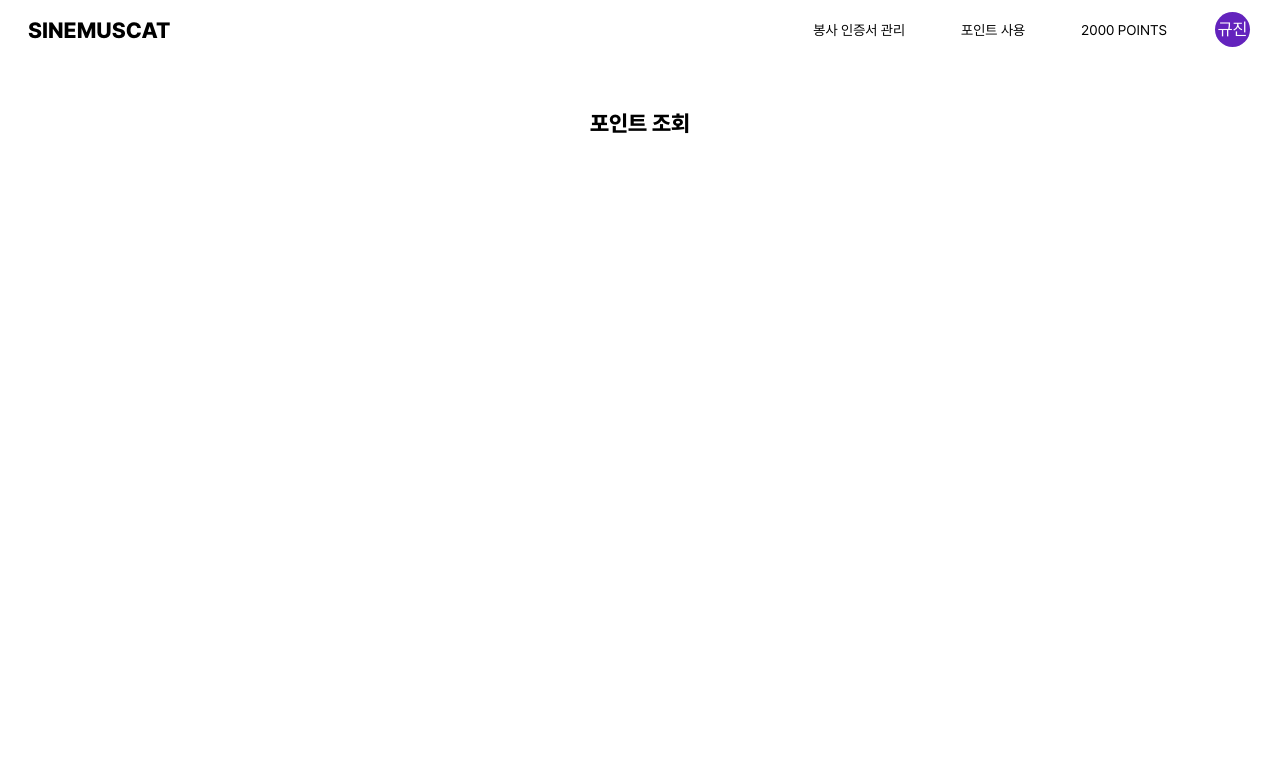
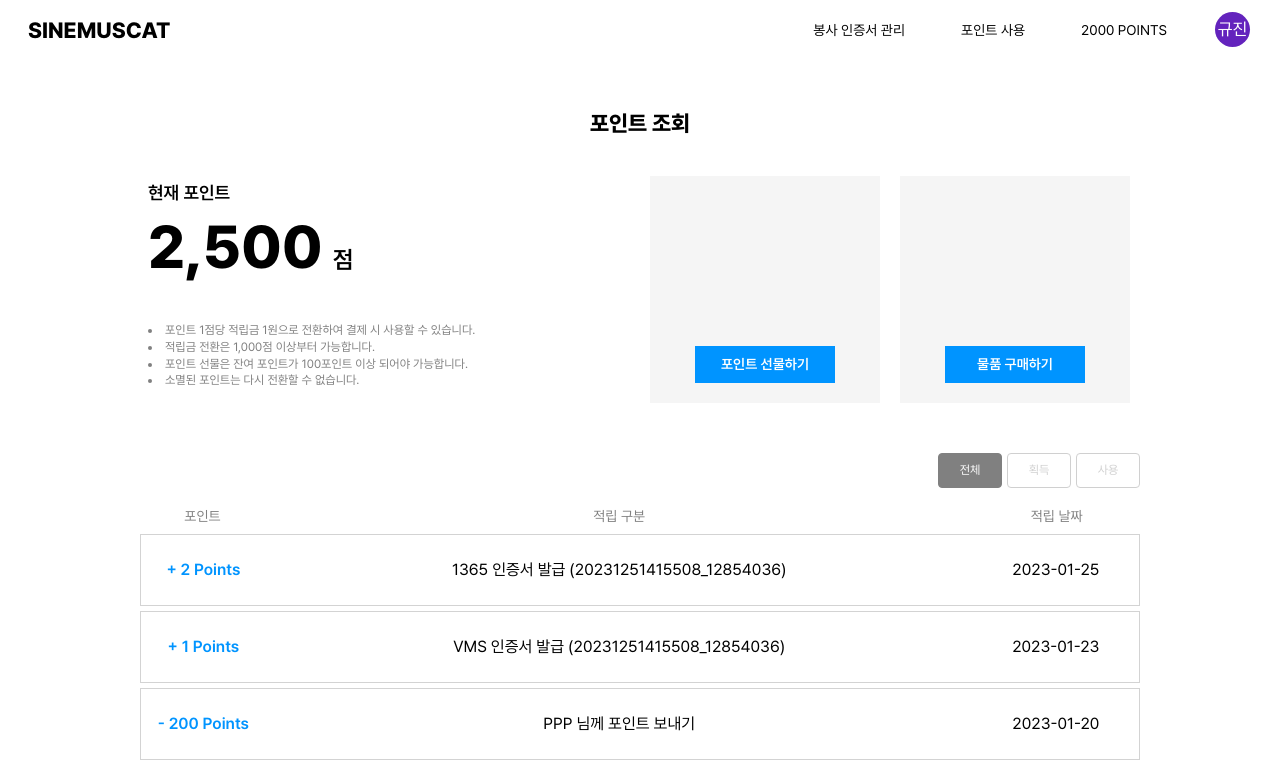
Before and after one commit to Sinemuscat/SineMuscat, a React (Create React App) app in the folder frontend/: page /managepoints in a window 1280 px wide. Shown: the top 764 px of the page. Built offline with nearby package versions, Linux system fonts and the light colour scheme.

Commit message:
포인트 조회 페이지, 포인트 선물 모달 추가

```diff
--- /dev/null
+++ b/frontend/src/components/PresentPointModal.js
@@ -0,0 +1,114 @@
+import React, {useState} from 'react';
+import { styled } from '@mui/material/styles';
+import { Box, Button, Modal, Stack, Avatar, TextField, InputAdornment } from '@mui/material'
+import Close from "@mui/icons-material/CloseRounded";
+
+function PresendPointModal() {
+    const [open, setOpen] = useState(false);
+
+    const handleOpen = () => setOpen(true);
+    const handleClose = () => setOpen(false);
+
+    return (
+        <>
+            <CustomButton variant="contained" onClick={handleOpen}>포인트 선물하기</CustomButton>
+            <Modal open={open} onClose={handleClose}>
+                <Body alignItems='center' spacing={2}>
+                    <CloseButton onClick={handleClose} title="닫기" />
+                    <Title>포인트 선물</Title>
+                    <Stack alignItems='center'>
+                        <Stack spacing={2}>
+                            <SubTitle>받는 사람</SubTitle>
+                            <Avatar />
+                            <TextField
+                                size="small"
+                                sx={{width: 250}}
+                                inputProps={{style: {fontSize: 14, fontFamily: 'PretendardL'}}}
+                                placeholder="받는 사람 아이디를 입력해주세요."
+                            />
+                        </Stack>
+                        <Stack spacing={2} mt={5}>
+                            <SubTitle>선물할 포인트</SubTitle>
+                            <TextField
+                                size="small"
+                                sx={{width: 250}}
+                                inputProps={{style: {fontSize: 14, fontFamily: 'PretendardL'}}}
+                                InputProps={{
+                                    endAdornment: <InputAdornment position="end">Points</InputAdornment>,
+                                }}
+                                placeholder="100포인트 이상 입력해주세요."
+                                helperText="선물 가능 포인트 : 2,000 Points"
+                            />
+                        </Stack>
+                        <PresentButton>선물하기</PresentButton>
+                    </Stack>
+                </Body>
+            </Modal>
+        </>
+    );
+}
+
+const Title = styled(Box)(() => ({
+    paddingTop: '10px',
+    paddingBottom: '20px',
+    fontFamily: 'PretendardB',
+    fontSize: 18,
+}));
+
+const Body = styled(Stack)(() => ({
+    position: 'absolute',
+    top: '50%',
+    left: '50%',
+    transform: 'translate(-50%, -50%)',
+    width: '380px',
+    overflowX: 'hidden',
+    overflowY: 'auto',
+    backgroundColor: 'white',
+    borderRadius: '10px',
+    boxShadow: '0 10px 50px rgb(70, 70, 70)',
+    padding: '20px 30px 40px 30px',
+}));
+
+const CloseButton = styled(Close)(() => ({
+    position: 'absolute',
+    right: 20,
+    cursor: 'pointer',
+    color: 'grey',
+    fontSize: 26,
+    '&:hover': {
+        color: 'lightgrey'
+    },
+}));
+
+const SubTitle = styled(Box)(() => ({
+    fontFamily: 'PretendardM',
+    fontSize: '16px'
+}));
+
+const CustomButton = styled(Button)(() => ({
+    width: 140,
+    fontFamily: 'PretendardM',
+    fontSize: 14,
+    boxShadow: 'none',
+    backgroundColor: '#0094FF',
+    borderRadius: 0,
+    '&:hover': {
+        backgroundColor: '#0094FF',
+    },
+}));
+
+const PresentButton = styled(Button)(() => ({
+    width: 250,
+    padding: 10,
+    marginTop: 80,
+    fontFamily: 'PretendardM',
+    fontSize: 16,
+    boxShadow: 'none',
+    color: 'white',
+    backgroundColor: '#0094FF',
+    '&:hover': {
+        backgroundColor: '#34ABFF',
+    },
+}));
+
+export default PresendPointModal;
--- a/frontend/src/pages/ManagePointsPage.js
+++ b/frontend/src/pages/ManagePointsPage.js
@@ -3,6 +3,7 @@ import { useNavigate } from 'react-router-dom';
 import { styled } from '@mui/material/styles';
 import { Box, Grid, Stack, Button } from '@mui/material';
 import Header from '../components/Header';
+import PresendPointModal from '../components/PresentPointModal';
 
 function ManagePointsPage() {
     return (
@@ -10,6 +11,77 @@ function ManagePointsPage() {
             <Header />
             <Title>포인트 조회</Title>
             <Body>
+                <Grid container>
+                    <Grid xs={6} item pt={2} pl={1}>
+                        <Box sx={{fontFamily: 'PretendardM', fontSize: '18px'}}>현재 포인트</Box>
+                        <Stack direction="row" alignItems="end" my={1}>
+                            <Box sx={{fontFamily: 'PretendardB', fontSize: '60px'}}>2,500</Box>
+                            <Box sx={{fontFamily: 'PretendardM',fontSize: '24px', padding: '0 0 8px 10px'}}>점</Box>
+                        </Stack>
+                        <Box sx={{fontSize: '12px', color: 'grey', paddingTop: 4, lineHeight: 1.4}}>
+                            <li>포인트 1점당 적립금 1원으로 전환하여 결제 시 사용할 수 있습니다.</li>
+                            <li>적립금 전환은 1,000점 이상부터 가능합니다.</li>
+                            <li>포인트 선물은 잔여 포인트가 100포인트 이상 되어야 가능합니다.</li>
+                            <li>소멸된 포인트는 다시 전환할 수 없습니다.</li>
+                        </Box>
+                    </Grid>
+                    <Grid xs={3} item>
+                        <Banner>
+                            <Box sx={{height: 150}}></Box>
+                            <PresendPointModal />
+                        </Banner>
+                    </Grid>
+                    <Grid xs={3} item>
+                        <Banner>
+                            <Box sx={{height: 150}}></Box>
+                            <CustomButton variant="contained">물품 구매하기</CustomButton>
+                        </Banner>
+                    </Grid>
+                </Grid>
+                <ListStack>
+                    <OptionStack direction="row" alignItems='center'>
+                        <Option>전체</Option>
+                        <Option2>획득</Option2>
+                        <Option2>사용</Option2>
+                    </OptionStack>
+                    <Grid container sx={{textAlign: 'center', color: 'grey'}}>
+                        <ListHeader item xs={1.5}>포인트</ListHeader>
+                        <ListHeader item xs={8.5}>적립 구분</ListHeader>
+                        <ListHeader item xs={2}>적립 날짜</ListHeader>
+                    </Grid>
+                    <ListItem container>
+                        <ListSubItem item xs={1.5} sx={{fontFamily: 'PretendardM', color: '#0094FF'}}>+ 2 Points</ListSubItem>
+                        <ListSubItem item xs={8.5}>1365 인증서 발급 (20231251415508_12854036)</ListSubItem>
+                        <ListSubItem item xs={2}>2023-01-25</ListSubItem>
+                    </ListItem>
+                    <ListItem container>
+                        <ListSubItem item xs={1.5} sx={{fontFamily: 'PretendardM', color: '#0094FF'}}>+ 1 Points</ListSubItem>
+                        <ListSubItem item xs={8.5}>VMS 인증서 발급 (20231251415508_12854036)</ListSubItem>
+                        <ListSubItem item xs={2}>2023-01-23</ListSubItem>
+                    </ListItem>
+                    <ListItem container>
+                        <ListSubItem item xs={1.5} sx={{fontFamily: 'PretendardM', color: '#0094FF'}}>- 200 Points</ListSubItem>
+                        <ListSubItem item xs={8.5}>PPP 님께 포인트 보내기</ListSubItem>
+                        <ListSubItem item xs={2}>2023-01-20</ListSubItem>
+                    </ListItem>
+                    <ListItem container>
+                        <ListSubItem item xs={1.5} sx={{fontFamily: 'PretendardM', color: '#0094FF'}}>+ 150 Points</ListSubItem>
+                        <ListSubItem item xs={8.5}>QQQ 님께 포인트 받기</ListSubItem>
+                        <ListSubItem item xs={2}>2023-01-19</ListSubItem>
+                    </ListItem>
+                    <ListItem container>
+                        <ListSubItem item xs={1.5} sx={{fontFamily: 'PretendardM', color: '#0094FF'}}>+ 3 Points</ListSubItem>
+                        <ListSubItem item xs={8.5}>1365 인증서 발급 (20231251415508_12854036)</ListSubItem>
+                        <ListSubItem item xs={2}>2023-01-12</ListSubItem>
+                    </ListItem>
+                    <Stack direction="row" justifyContent='center' mt={2}>
+                        <Box sx={{padding: '20px', color: '#0094FF'}}>1</Box>
+                        <Box sx={{padding: '20px'}}>2</Box>
+                        <Box sx={{padding: '20px'}}>3</Box>
+                        <Box sx={{padding: '20px'}}>4</Box>
+                        <Box sx={{padding: '20px'}}>5</Box>
+                    </Stack>
+                </ListStack>
             </Body>
         </>
     );
@@ -23,6 +95,7 @@ const Title = styled(Box)(() => ({
 }));
 
 const Body = styled(Stack)(() => ({
+    // border: '1px solid pink',
     position: 'relative',
     left: '50%',
     transform: 'translate(-50%, 0)',
@@ -30,4 +103,73 @@ const Body = styled(Stack)(() => ({
     paddingBottom: 50,
 }));
 
+const Banner = styled(Grid)(() => ({
+    textAlign: 'center',
+    backgroundColor: '#F5F5F5',
+    padding: 20,
+    margin: 10,
+}));
+
+const CustomButton = styled(Button)(() => ({
+    width: 140,
+    fontFamily: 'PretendardM',
+    fontSize: 14,
+    boxShadow: 'none',
+    backgroundColor: '#0094FF',
+    borderRadius: 0,
+    '&:hover': {
+        backgroundColor: '#0094FF',
+    },
+}));
+
+const OptionStack = styled(Stack)(() => ({
+    justifyContent: 'end',
+    paddingBottom: 10,
+}));
+
+const Option = styled(Button)(() => ({
+    backgroundColor: 'grey',
+    color: 'white',
+    border: '1px solid grey',
+    marginLeft: 5,
+    '&:hover': {
+        backgroundColor: '#D0D0D0',
+        border: '1px solid #D0D0D0',
+    },
+}));
+
+const Option2 = styled(Button)(() => ({
+    backgroundColor: 'white',
+    color: '#D0D0D0',
+    border: '1px solid #D0D0D0',
+    marginLeft: 5,
+    '&:hover': {
+        backgroundColor: '#F0F0F0',
+        border: '1px solid #D0D0D0',
+    },
+}));
+
+const ListStack = styled(Stack)(() => ({
+    marginTop: 40,
+}));
+
+const ListHeader = styled(Grid)(() => ({
+    padding: '10px',
+    fontSize: '14px',
+}));
+
+
+const ListItem = styled(Grid)(() => ({
+    border: '1px solid lightgrey',
+    lineHeight: '25px',
+    marginBottom: '5px'
+}));
+
+const ListSubItem = styled(Grid)(() => ({
+    textAlign: 'center',
+    lineHeight: '50px',
+    padding: '10px',
+}));
+
+
 export default ManagePointsPage;
```
